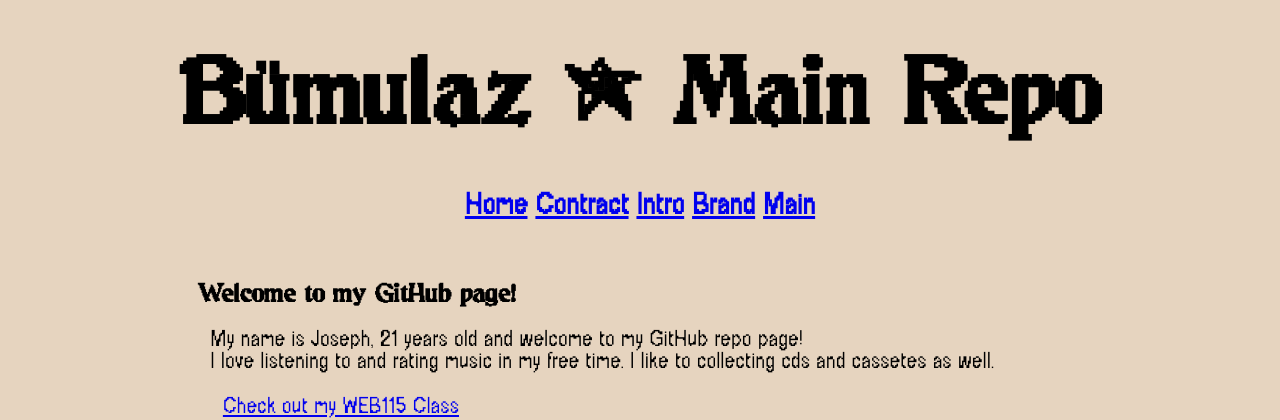
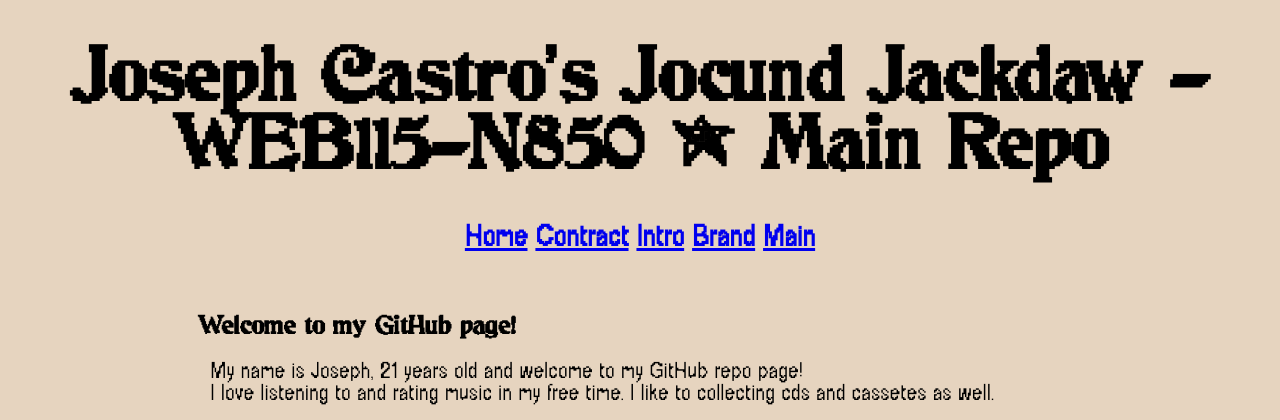
Before and after one commit to Bumulaz/Bumulaz.github.io, a PHP site: page / in a window 1280 px wide. Shown: the top 420 px of the page. Run offline with PHP 8.4, Linux system fonts and the light colour scheme.

Commit message:
changed titles

```diff
--- a/index.html
+++ b/index.html
@@ -8,7 +8,7 @@
 </head>
 <body>
 <header>
-    <h1 class="pageTitle">Bümulaz { Main Repo </h1>
+    <h1 class="pageTitle">Joseph Castro's Jocund Jackdaw - WEB115-N850 { Main Repo </h1>
     <h2 class="pageNav">
         <a href="/index.html">Home</a>
         <a href="../web115/contract.html">Contract</a>
--- a/styles/default.css
+++ b/styles/default.css
@@ -26,7 +26,7 @@ body {
 .pageTitle{
     font-family: 'arcade';
     text-align: center;
-    font-size: 80px;
+    font-size: 65px;
 }
 
 /*Top nav bar*/
--- a/template.html
+++ b/template.html
@@ -7,7 +7,7 @@
 </head>
 <body>
 <header>
-    <h1 class="pageTitle">Bümulaz{</h1>
+    <h1 class="pageTitle">Joseph Castro's Jocund Jackdaw - WEB115-N850{</h1>
     <h2 class="pageNav">
         <a href="/index.html">Home</a>
         <a href="../web115/contract.html">Contract</a>
--- a/web115/brand.html
+++ b/web115/brand.html
@@ -8,7 +8,7 @@
 </head>
 <body>
 <header>
-    <h1 class="pageTitle">Bümulaz { Brand</h1>
+    <h1 class="pageTitle">Joseph Castro's Jocund Jackdaw - WEB115-N850 { Brand</h1>
     <h2 class="pageNav">
         <a href="/index.html">Home</a>
         <a href="../web115/contract.html">Contract</a>
--- a/web115/contract.html
+++ b/web115/contract.html
@@ -8,7 +8,7 @@
 </head>
 <body>
 <header>
-    <h1 class="pageTitle">Bümulaz { Contract</h1>
+    <h1 class="pageTitle">Joseph Castro's Jocund Jackdaw - WEB115-N850 { Contract</h1>
     <h2 class="pageNav">
         <a href="/index.html">Home</a>
         <a href="../web115/contract.html">Contract</a>
--- a/web115/index.html
+++ b/web115/index.html
@@ -9,7 +9,7 @@
 <body>
 
 <header>
-    <h1 class="pageTitle">Bümulaz { Web Home</h1>
+    <h1 class="pageTitle">Joseph Castro's Jocund Jackdaw - WEB115-N850 { Web Home</h1>
     <h2 class="pageNav">
         <a href="/index.html">Home</a>
         <a href="../web115/contract.html">Contract</a>
--- a/web115/intro.html
+++ b/web115/intro.html
@@ -8,7 +8,7 @@
 </head>
 <body>
 <header>
-    <h1 class="pageTitle">Bümulaz { Intro</h1>
+    <h1 class="pageTitle">Joseph Castro's Jocund Jackdaw - WEB115-N850 { Intro</h1>
     <h2 class="pageNav">
         <a href="/index.html">Home</a>
         <a href="../web115/contract.html">Contract</a>
```
